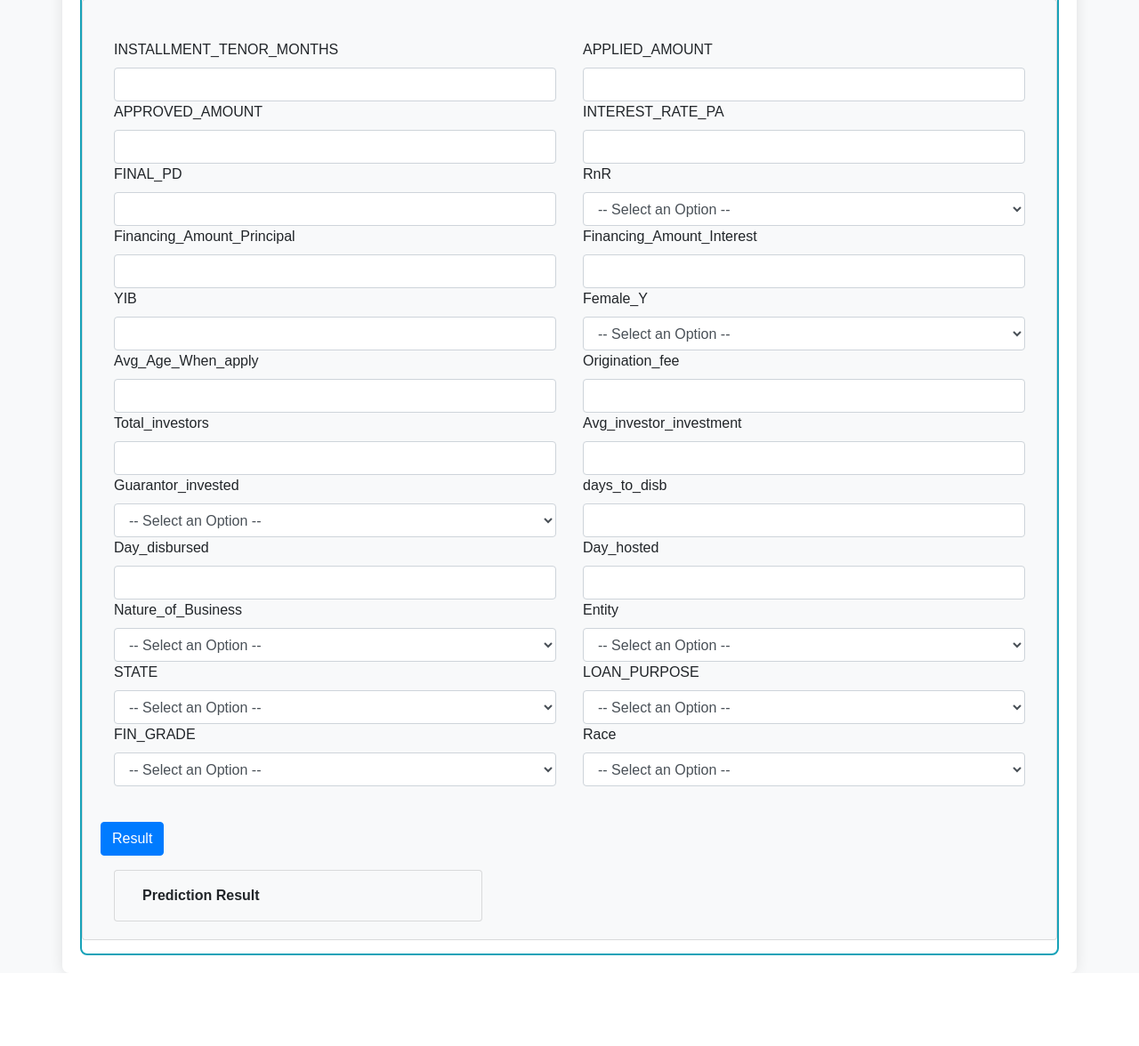
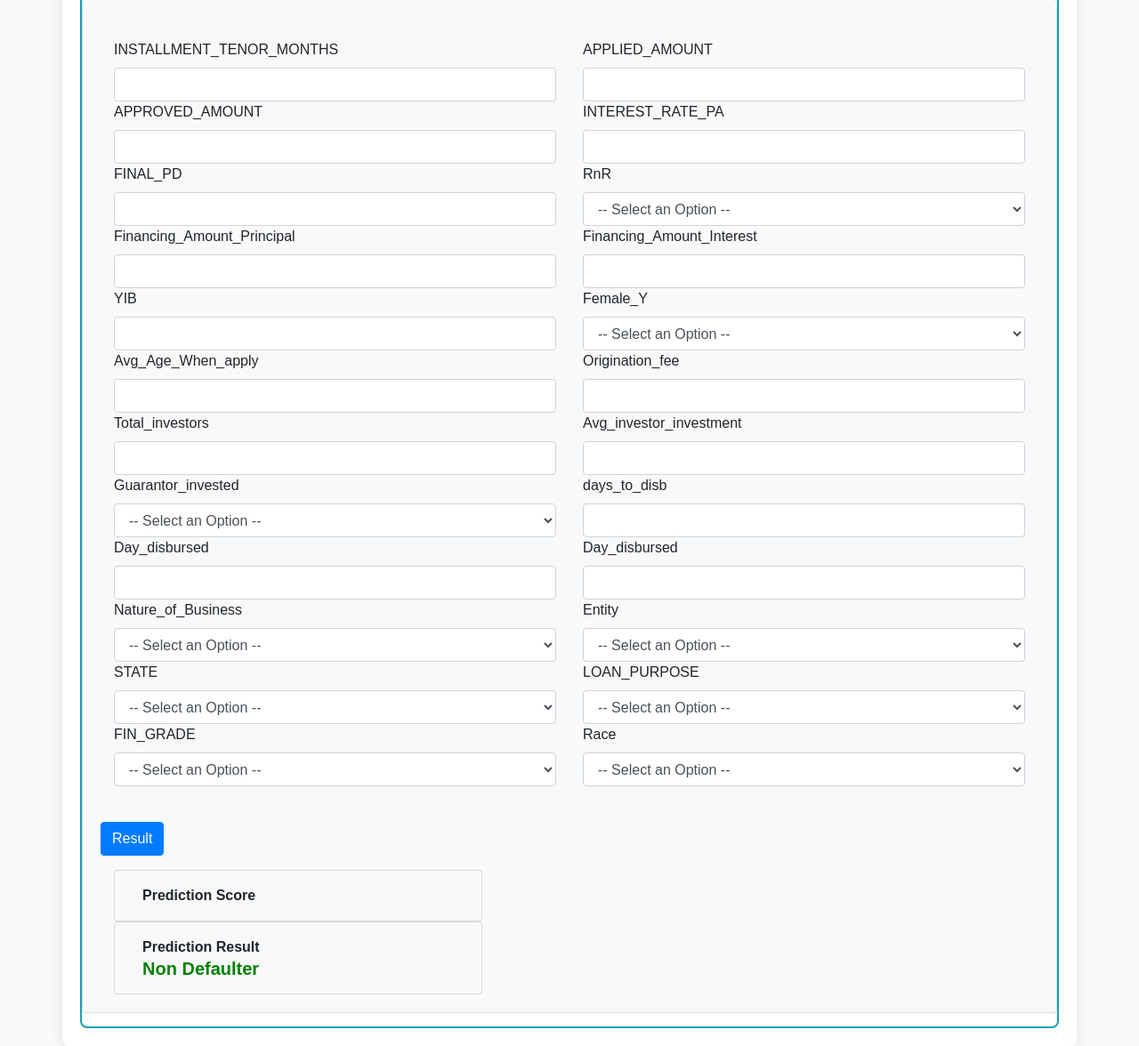
Before and after one commit to ConnieLWY/web, a Flask app: template templates/index.html in a window 1280 px wide. Shown: the part 160-1336 px from the top of the page at 89% size. Before the commit the page ends 1254 px from the top, so only its background shows below. Run offline with Flask 3, Linux system fonts and the light colour scheme; the template is opened without the code that fills it, so the values that code supplies are empty; parts of the project's set-up code (start-up, migrations or seed data) failed here and were passed over; some libraries are stand-ins or nearby versions.

Commit message:
Add files via upload

```diff
--- a/templates/index.html
+++ b/templates/index.html
@@ -146,7 +146,7 @@
 							<input type="number" class="form-control" id="Day_disbursed" name="Day_disbursed" value="{{ form_values[16] }}" step="any" required>
 						</div>
 						<div class="col-sm-6">
-							<label for="Day_hosted">Day_hosted</label>
+							<label for="Day_hosted">Day_disbursed</label>
 							<input type="number" class="form-control" id="Day_hosted" name="Day_hosted" value="{{ form_values[17] }}" step="any" required>
 						</div>
 						<div class="col-sm-6">
@@ -256,7 +256,7 @@
 							  <div class="row">
 								<div class="col-sm-8">
 								  <div class="numbers">
-									<p class="text-sm mb-0 text-capitalize font-weight-bold">Prediction Result</p>
+									<p class="text-sm mb-0 text-capitalize font-weight-bold">Prediction Score</p>
 									<h5 class="font-weight-bolder mb-0">
 									  <span class="text-success text-sm font-weight-bolder"><strong style="color:red">{{ result }}</strong></span>
 									</h5>
@@ -270,6 +270,34 @@
 							  </div>
 							</div>
 						  </div>
+						  <!-- Prediction Result -->
+						<div class="card col-sm-10">
+							<div class="card-body p-3">
+								<div class="row">
+									<div class="col-sm-8">
+										<div class="numbers">
+											<p class="text-sm mb-0 text-capitalize font-weight-bold">Prediction Result</p>
+											<h5 class="font-weight-bolder mb-0">
+												{% if result > 0.5 %}
+												<span class="text-danger text-sm font-weight-bolder">
+													<strong style="color:red">Defaulter</strong>
+												</span>
+												{% else %}
+												<span class="text-success text-sm font-weight-bolder">
+													<strong style="color:green">Non Defaulter</strong>
+												</span>
+												{% endif %}
+											</h5>
+										</div>
+									</div>
+									<div class="col-4 text-end">
+										<div class="icon icon-shape bg-gradient-primary shadow text-center border-radius-md">
+											<i class="ni ni-money-coins text-lg opacity-10" aria-hidden="true"></i>
+										</div>
+									</div>
+								</div>
+							</div>
+						</div>
 					  </div>
 				     </div>
 					</div>
```
